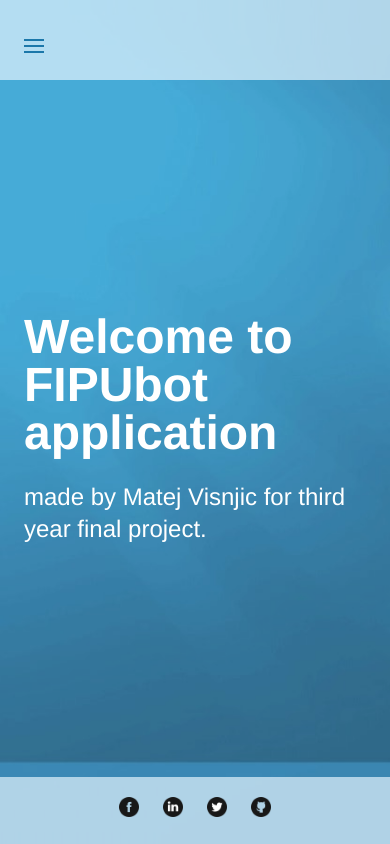
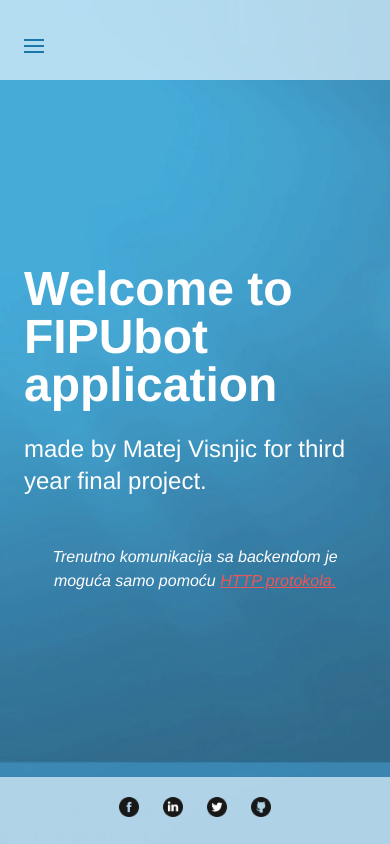
Before and after one commit to mvisnjic/FIPUbot, a Vue app: page / in a window 390 px wide. Built offline with nearby package versions, Linux system fonts and the light colour scheme; no server answers.

Commit message:
.env, fixed send button on mobile screen

```diff
--- a/src/services/index.js
+++ b/src/services/index.js
@@ -1,7 +1,7 @@
 import axios from 'axios'
 
 const fipubotAPI = axios.create({
-    baseURL: 'http://127.0.0.1:5000',
+    baseURL: import.meta.env.VITE_SERVER,
     timeout: 10000,
 })
 
--- a/src/views/contactPage.vue
+++ b/src/views/contactPage.vue
@@ -1,6 +1,6 @@
 <template>
     <div
-        class="lg:h-[600px] lg:w-[600px] md:mx-auto md:w-[500px] min-w-[250px] h-[500px] mx-2 border rounded-xl p-6 my-auto pt-24"
+        class="lg:h-[600px] lg:w-[600px] md:mx-auto md:w-[500px] min-w-[250px] h-fit mx-2 border rounded-xl p-6 my-auto pt-24"
     >
         <div class="text-3xl lg:text-4xl font-bold mb-4">Contact me</div>
         <div class="text-l lg:text-xl lg:p-6 p-5 grid">
--- a/src/views/indexPage.vue
+++ b/src/views/indexPage.vue
@@ -8,5 +8,12 @@
         <div class="text-left md:text-right text-2xl lg:text-3xl">
             made by Matej Visnjic for third year final project.
         </div>
+        <br />
+        <p class="italic">
+            Trenutno komunikacija sa backendom je moguća samo pomoću
+            <a href="http://fipubot.bslm.com.hr" class="underline text-red-500"
+                >HTTP protokola.</a
+            >
+        </p>
     </div>
 </template>
```
Also changed, not shown: src/views/aboutPage.vue (line endings or trailing spaces), 1 other file (tests, documents, lock files or other folders).
